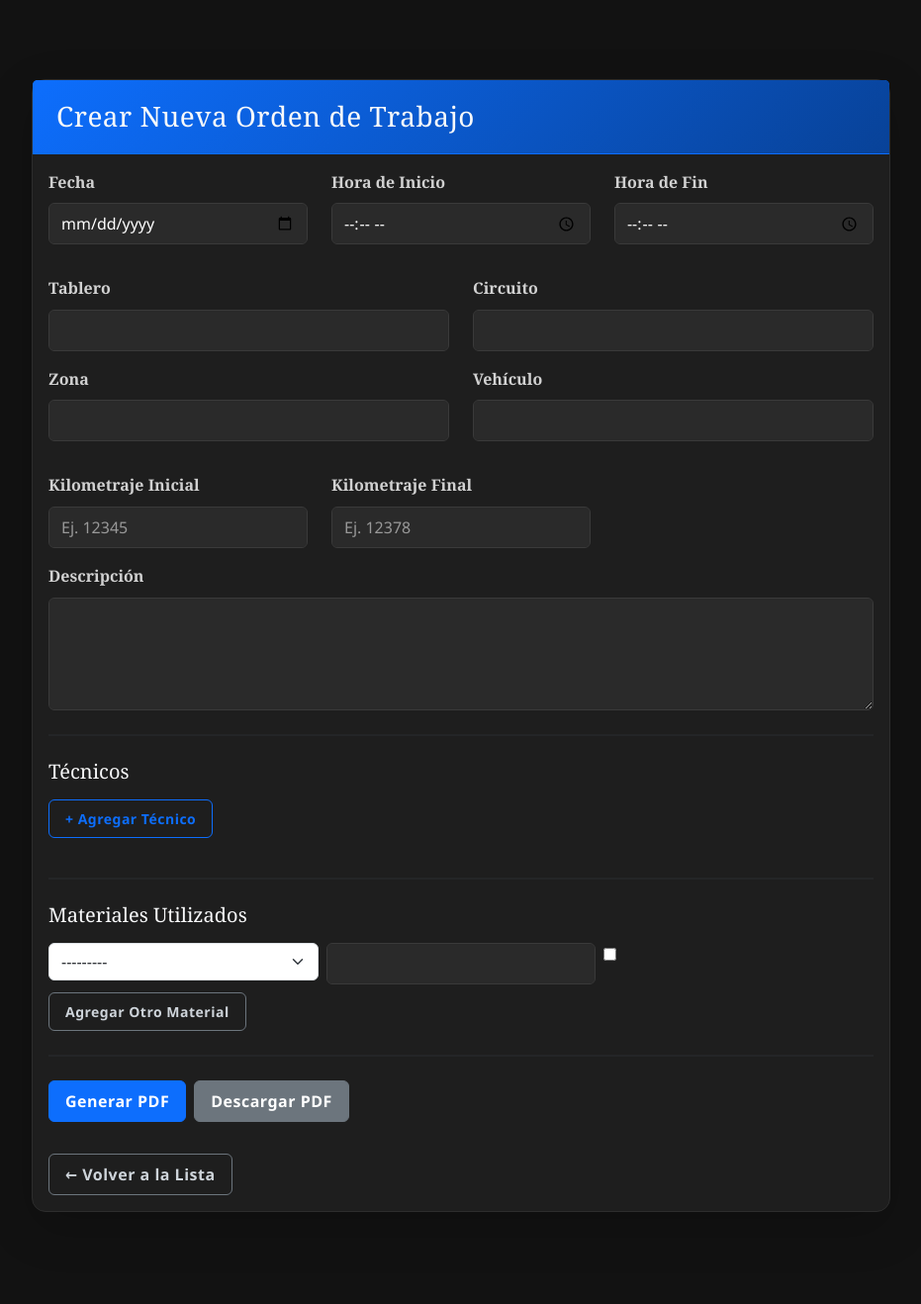
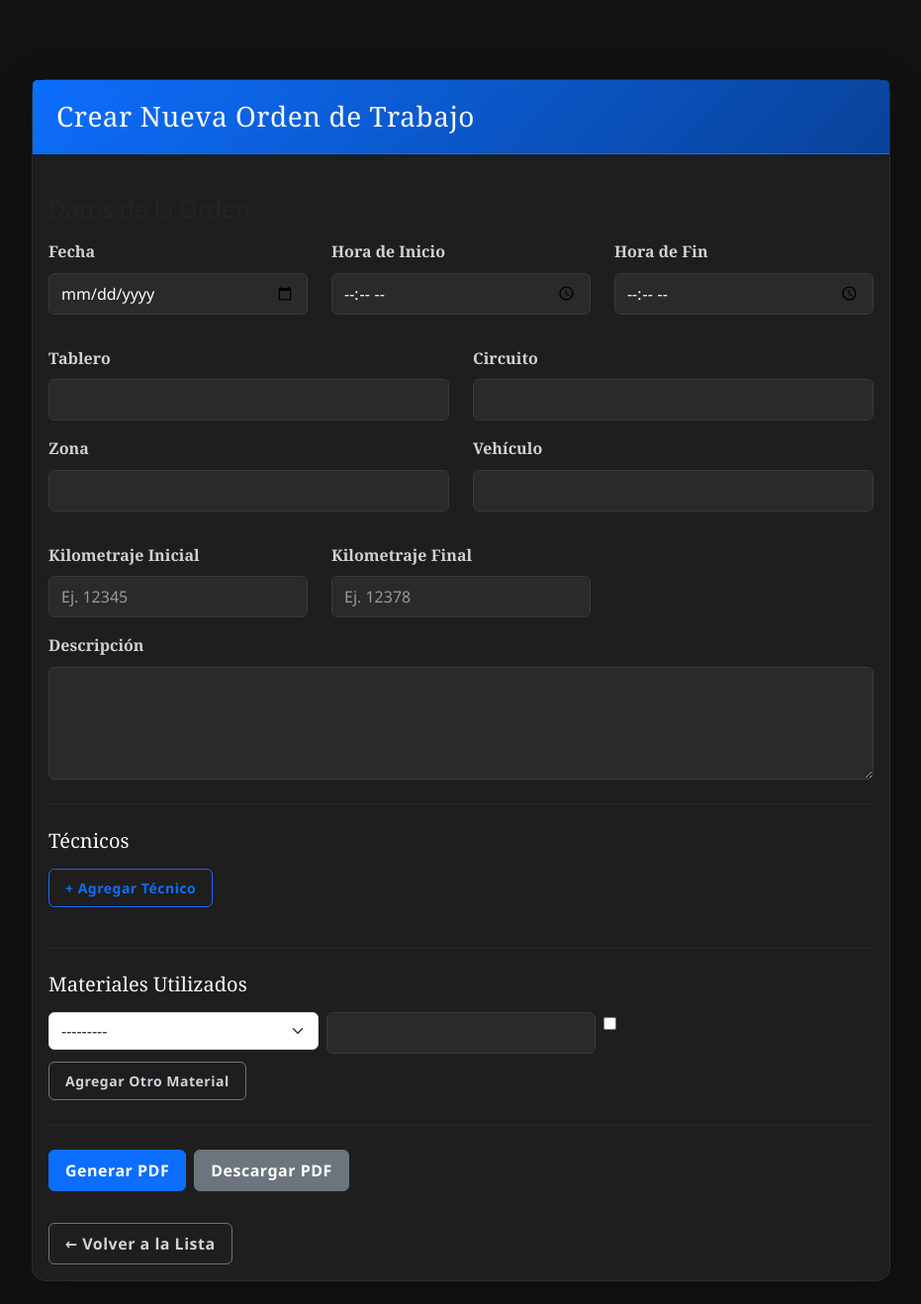
Before and after one commit to omargonza/sistema, a Django app: page /ordenes/nueva/ in a window 1280 px wide. Shown: the top 1318 px of the page at 99% size, without its empty margins (174-1105 px from the left). Before the commit the page ends 1225 px from the top, so only its background shows below. Run offline with Django 5.2, Linux system fonts and the light colour scheme; the visitor is signed in with stand-in values (Sample User, id 1); data that the repository does not hold is empty.

Commit message:
Ajuste el form

```diff
--- a/ordenes_trabajo/templates/ordenes_trabajo/crear_orden.html
+++ b/ordenes_trabajo/templates/ordenes_trabajo/crear_orden.html
@@ -33,7 +33,10 @@
           <h3 class="mb-0">Crear Nueva Orden de Trabajo</h3>
         </div>
         <div class="card-body">
-          <form method="post" novalidate>
+        ...
+<form method="post" novalidate action="{% url 'crear_orden' %}">
+            <h4 class="mb-3">Datos de la Orden</h4>
+
             {% csrf_token %}
 
             <div class="row gy-3">
```
